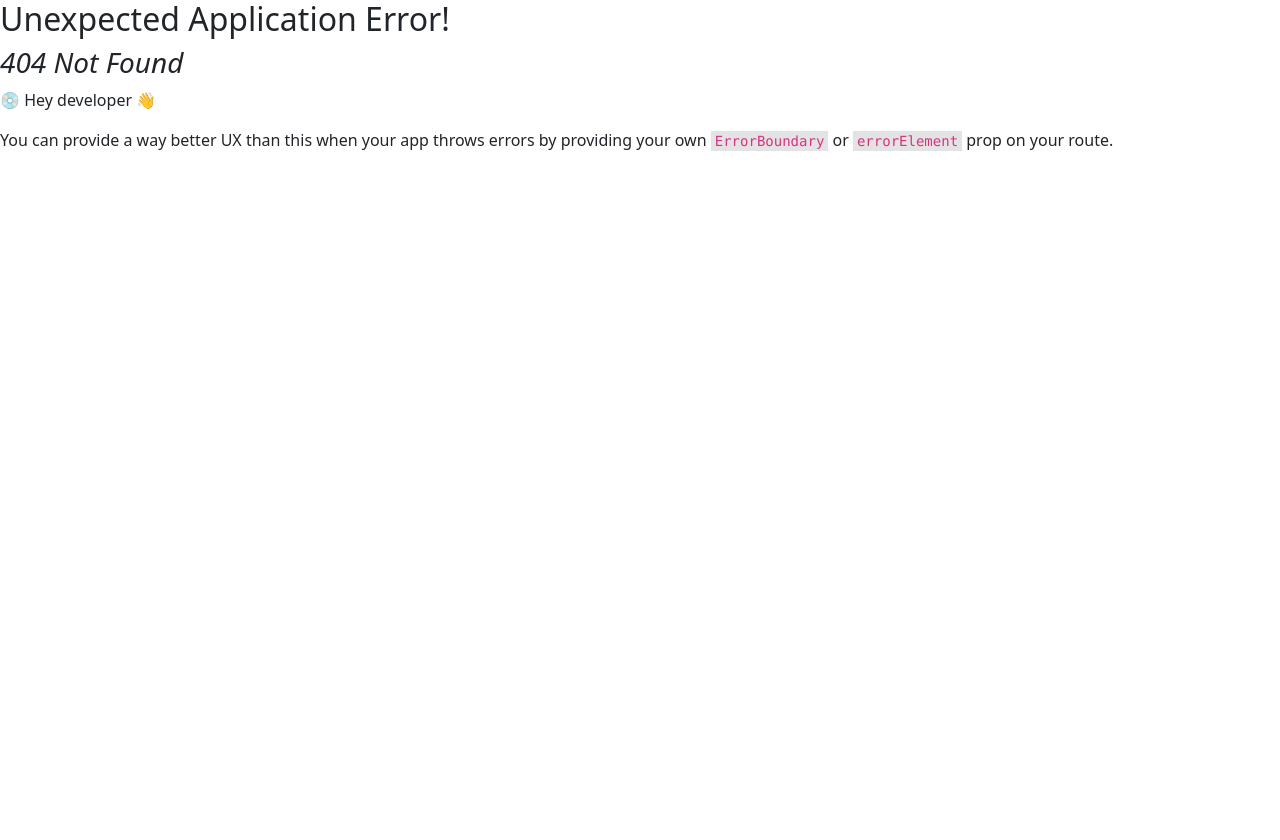
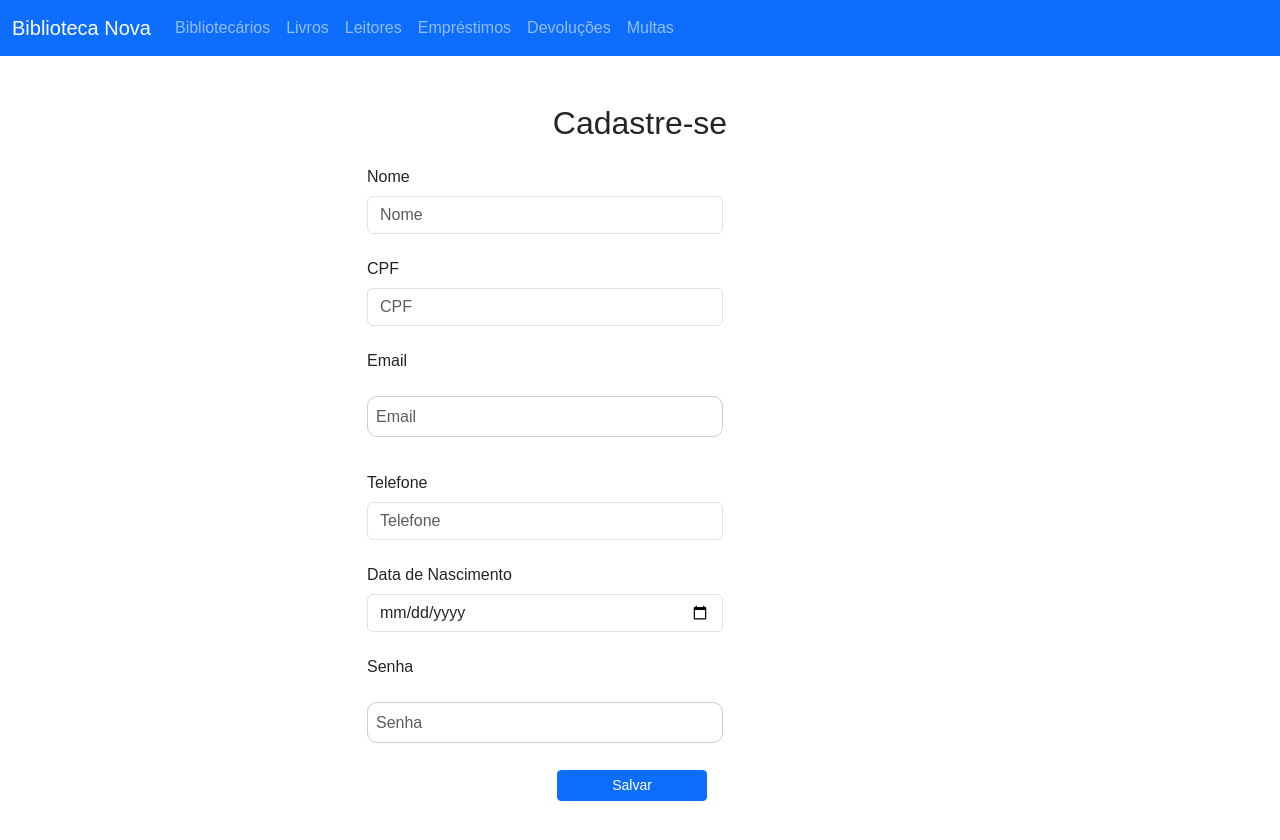
Before and after one commit to nogueiiiiiiiiira/apiBookFront, a React (Vite) app in the folder Front/: page /PrimeiroAcesso in a window 1280 px wide. Before the commit this address had no page. Shown: the top 840 px of the page. Before the commit the page ends 800 px from the top, so only its background shows below. Built offline with nearby package versions, Linux system fonts and the light colour scheme.

Commit message:
arrumar style de primeiroAcesso

```diff
--- a/Front/src/index.css
+++ b/Front/src/index.css
@@ -0,0 +1,6 @@
+*{
+    padding: 0;
+    margin: 0;
+    font-family: "Tilt Neon", sans-serif;
+    scroll-behavior: smooth;
+}
--- a/Front/src/main.jsx
+++ b/Front/src/main.jsx
@@ -15,6 +15,7 @@ import Librarians from "./pages/librarians";
 import Loans from "./pages/loans";
 import Fines from "./pages/fines";
 import Login from "./pages/login";
+import PrimeiroAcesso from "./pages/primeiroAcesso";
 
 const router = createBrowserRouter([
 
@@ -26,6 +27,7 @@ const router = createBrowserRouter([
   { path: "/Loans", element: <Loans />},
   { path: "/Fines", element: <Fines />},
   { path: "/Login", element: <Login />},
+  { path: "/PrimeiroAcesso", element: <PrimeiroAcesso />},
 
 ]);
 
--- a/Front/src/pages/login.jsx
+++ b/Front/src/pages/login.jsx
@@ -36,7 +36,8 @@ const Login = () => {
       <div className={style.login_form_container}>
         <div className={style.left}>
           <form className={style.form_container} onSubmit={handleSubmit}>
-            <h1>Login to Your Account</h1>
+            <h1>Login</h1>
+            <br />
             <input
               type="email"
               placeholder="Email"
@@ -55,20 +56,22 @@ const Login = () => {
               required
               className={style.input}
             />
+             <div className={style.check}>
+            <br />
+              <input type="checkbox" id="remember-me"/>
+              <label htmlFor="rememberMe">Lembre-me</label>
+              <a href="#" className={style.forgotPassword}>Esqueceu a senha?</a>
+            </div>
+            <br />
+            <br />
+            <br />
             {error && <div className={style.error_msg}>{error}</div>}
             <button type="submit" className={style.green_btn}>
-              Sing In
+              Login
             </button>
           </form>
         </div>
-        <div className={style.right}>
-          <h1>New Here?</h1>
-          <Link to="/signup">
-            <button type="button" className={style.white_btn}>
-              Sing Up
-            </button>
-          </Link>
-        </div>
+        <p><a className={style.firstAcess} href="/PrimeiroAcesso">Não tem uma conta? Cadastre-se!</a></p>
       </div>
     </div>
   );
--- /dev/null
+++ b/Front/src/pages/primeiroAcesso.jsx
@@ -0,0 +1,181 @@
+import React, { useState, useEffect } from "react";
+import { apiBiblioteca } from "../api/server";
+import Menu from "../components/Menu";
+import InputMask from 'react-input-mask';
+
+export function PrimeiroAcesso() {
+  const [content, setContent] = useState(<CadastroForm />);
+
+  return (
+    <>
+      <Menu />
+      <div className="container my-5">
+        {content}
+      </div>
+    </>
+  );
+}
+
+function CadastroForm() {
+  const [errorMessage, setErrorMessage] = useState("");
+  const [newLibrarian, setNewLibrarian] = useState({
+    nome: "",
+    cpf: "",
+    email: "",
+    telefone: "",
+    dataNasc: "",
+    senha: "",
+  });
+
+  const handleInputChange = (event) => {
+    const { name, value } = event.target;
+    const formattedValue = name === "dataNasc"? formatDataNasc(value) : value;
+    setNewLibrarian({...newLibrarian, [name]: formattedValue });
+  };
+
+  const formatDataNasc = (date) => {
+    if (date) {
+      const [year, month, day] = date.split("-");
+      return `${day.padStart(2, '0')}/${month.padStart(2, '0')}/${year}`;
+    } else {
+      return date;
+    }
+  };
+
+  const createLibrarian = (librarian) => {
+    apiBiblioteca.post(`/librarians`, librarian)
+     .then((response) => {
+        setErrorMessage(null);
+        alert("Bibliotecário criado com sucesso!");
+        window.location.reload();
+      })
+     .catch((error) => {
+        if (error.response.status === 400) {
+          setErrorMessage('Erro ao criar bibliotecário: dados inválidos');
+        } else {
+          setErrorMessage('Erro ao criar bibliotecário!');
+        }
+        console.error(error);
+      });
+  };
+
+  const handleSubmit = (event) => {
+    event.preventDefault();
+    const { nome, cpf, email, telefone, dataNasc, senha } = newLibrarian;
+    if (!nome ||!cpf ||!email ||!telefone ||!dataNasc ||!senha) {
+      setErrorMessage("Por favor, preencha todos os campos obrigatórios!");
+      return;
+    }
+
+    createLibrarian(newLibrarian);
+  };
+
+  return (
+    <>
+      <h2 className="text-center mb-3">Cadastre-se</h2>
+      <div className="row">
+        <div className="col-lg-6 mx-auto">
+          {errorMessage && (
+            <div className="alert alert-warning" role="alert">
+              {errorMessage}
+            </div>
+          )}
+          <form onSubmit={(event) => handleSubmit(event)}>
+
+            <div className="row mb-3">
+              <label className="col-sm4 col-form-label">Nome</label>
+              <div className="col-sm-8">
+                <input
+                  name="nome"
+                  type="text"
+                  className="form-control"
+                  placeholder="Nome"
+                  onChange={handleInputChange}
+                />
+              </div>
+            </div>
+
+            <div className="row mb-3">
+              <label className="col-sm4 col-form-label">CPF</label>
+              <div className="col-sm-8">
+              <InputMask
+                name="cpf"
+                type="text"
+                className="form-control"
+                placeholder="CPF"
+                onChange={handleInputChange}
+                mask="999.999.999-99"
+                maskChar="_"
+              />
+              </div>
+            </div>
+
+            <div className="row mb-3">
+              <label className="col-sm4 col-form-label">Email</label>
+              <div className="col-sm-8">
+                <input
+                  name="email"
+                  type="email"
+                  className="form-control"
+                  placeholder="Email"
+                  onChange={handleInputChange}
+                />
+              </div>
+            </div>
+
+            <div className="row mb-3">
+              <label className="col-sm4 col-form-label">Telefone</label>
+              <div className="col-sm-8">
+                <InputMask
+                  name="telefone"
+                  type="text"
+                  className="form-control"
+                  placeholder="Telefone"
+                  onChange={handleInputChange}
+                  mask="(99) 99999-9999"
+                  maskChar="_"
+                />
+              </div>
+            </div>
+
+            <div className="row mb-3">
+              <label className="col-sm4 col-form-label">Data de Nascimento</label>
+              <div className="col-sm-8">
+                <input
+                  name="dataNasc"
+                  type="date"
+                  className="form-control"
+                  placeholder="Data de Nascimento"
+                  onChange={handleInputChange}
+                />
+              </div>
+            </div>
+
+            <div className="row mb-3">
+              <label className="col-sm4 col-form-label">Senha</label>
+              <div className="col-sm-8">
+                <input
+                  name="senha"
+                  type="password"
+                  className="form-control"
+                  placeholder="Senha"
+                  onChange={handleInputChange}
+                />
+              </div>
+            </div>
+
+            <div className="row">
+              <div className="offset-sm-4 col-sm-4 d-grid">
+                <button className="btn btn-primary btn-sm me-3" type="submit">
+                  Salvar
+                </button>
+              </div>
+            </div>
+          </form>
+        </div>
+      </div>
+    </>
+  );
+}
+
+export default PrimeiroAcesso;
--- a/Front/src/pages/style.module.css
+++ b/Front/src/pages/style.module.css
@@ -1,19 +1,27 @@
 .login_container {
 	width: 100%;
 	min-height: 100vh;
-	background-color: #f5f5f5;
 	display: flex;
 	align-items: center;
 	justify-content: center;
+    overflow-x: hidden;
+    background-image: url('../assets/biblio.jpg');
+    background-size: cover;
+    background-repeat: no-repeat;
+    background-attachment: fixed;
+    flex-direction: column;
 }
 
 .login_form_container {
-	width: 900px;
-	height: 500px;
-	display: flex;
-	border-radius: 10px;
-	box-shadow: 0px 3px 3px -2px rgb(0 0 0 / 20%),
-		0px 3px 4px 0px rgb(0 0 0 / 14%), 0px 1px 8px 0px rgb(0 0 0 / 12%);
+	background-color: #fff;
+    border-radius: 12px;
+    box-shadow: rgba(0, 0, 0, 0.25) 0px 54px 55px, rgba(0, 0, 0, 0.12) 0px -12px 30px, rgba(0, 0, 0, 0.12) 0px 4px 6px, rgba(0, 0, 0, 0.17) 0px 12px 13px, rgba(0, 0, 0, 0.09) 0px -3px 5px;  padding: 32px;
+    width: 400px;
+    height: 500px;
+    text-align: center;
+    justify-content: center;
+    align-items: center;
+    margin-right: 60vw;
 }
 
 .left {
@@ -41,10 +49,8 @@
 .input {
 	outline: none;
 	border: none;
-	width: 370px;
 	padding: 15px;
 	border-radius: 10px;
-	background-color: #edf5f3;
 	margin: 5px 0;
 	font-size: 14px;
 }
@@ -60,23 +66,15 @@
 	text-align: center;
 }
 
-.right {
-	flex: 1;
-	display: flex;
-	flex-direction: column;
-	align-items: center;
-	justify-content: center;
-	background-color: #3bb19b;
-	border-top-right-radius: 10px;
-	border-bottom-right-radius: 10px;
-}
+.firstAcess{
+    color: #007BFF;
+    text-decoration: none;
+    size: 2px;
+  }
 
-.right h1 {
-	margin-top: 0;
-	color: white;
-	font-size: 40px;
-	align-self: center;
-}
+  .firstAcess:hover, .forgotPassword:hover{
+    color: black;
+  }
 
 .white_btn,
 .green_btn {
@@ -92,7 +90,46 @@
 }
 
 .green_btn {
-	background-color: #3bb19b;
+	background-color: #007BFF;
+    border: none;
+    border-radius: 12px;
 	color: white;
-	margin: 10px;
+    cursor: pointer;
+    margin-bottom: 50px;
 }
+
+.green_btn:hover{
+    background-color: #0456ae;
+}
+
+input[type="email"],
+input[type="password"] {
+  border: 1px solid #ccc;
+  border-radius: 10px;
+  display: block;
+  margin: 16px 0;
+  padding: 8px;
+  width: 100%;
+  height: 60%;
+}
+
+.forgotPassword {
+    color: #007BFF;
+    margin-left: 50px;
+    text-decoration: none;
+}
+
+form input[type="checkbox"] {
+    margin: 4px;
+  }
+
+  .check{
+    display: flex;
+    align-items: center;
+    font-size: 15px;
+    margin-left: 4px;
+  }
+
+a{
+    font-size: 14px;
+}
```
Also changed, not shown: Front/src/assets/biblio.jpg (added).
